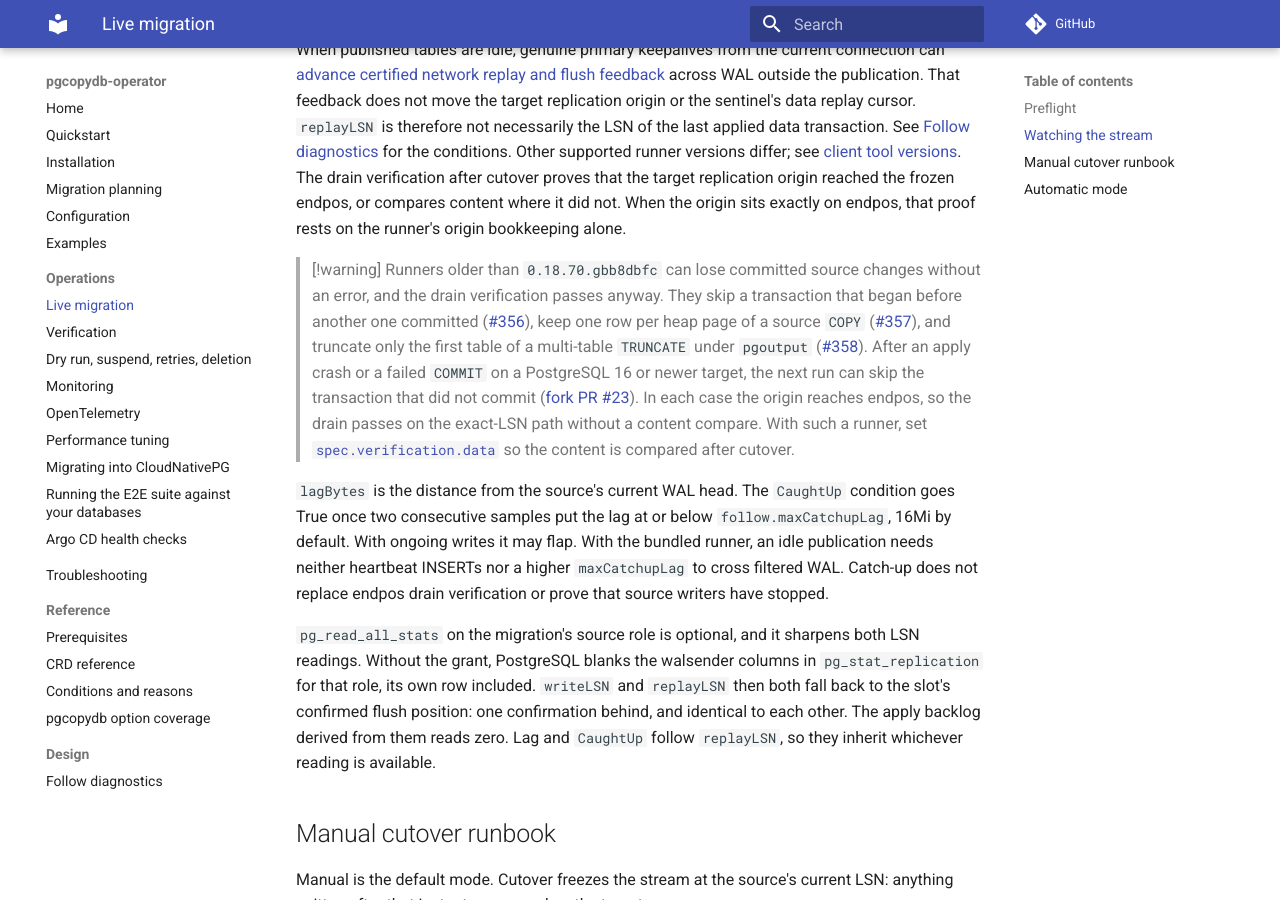
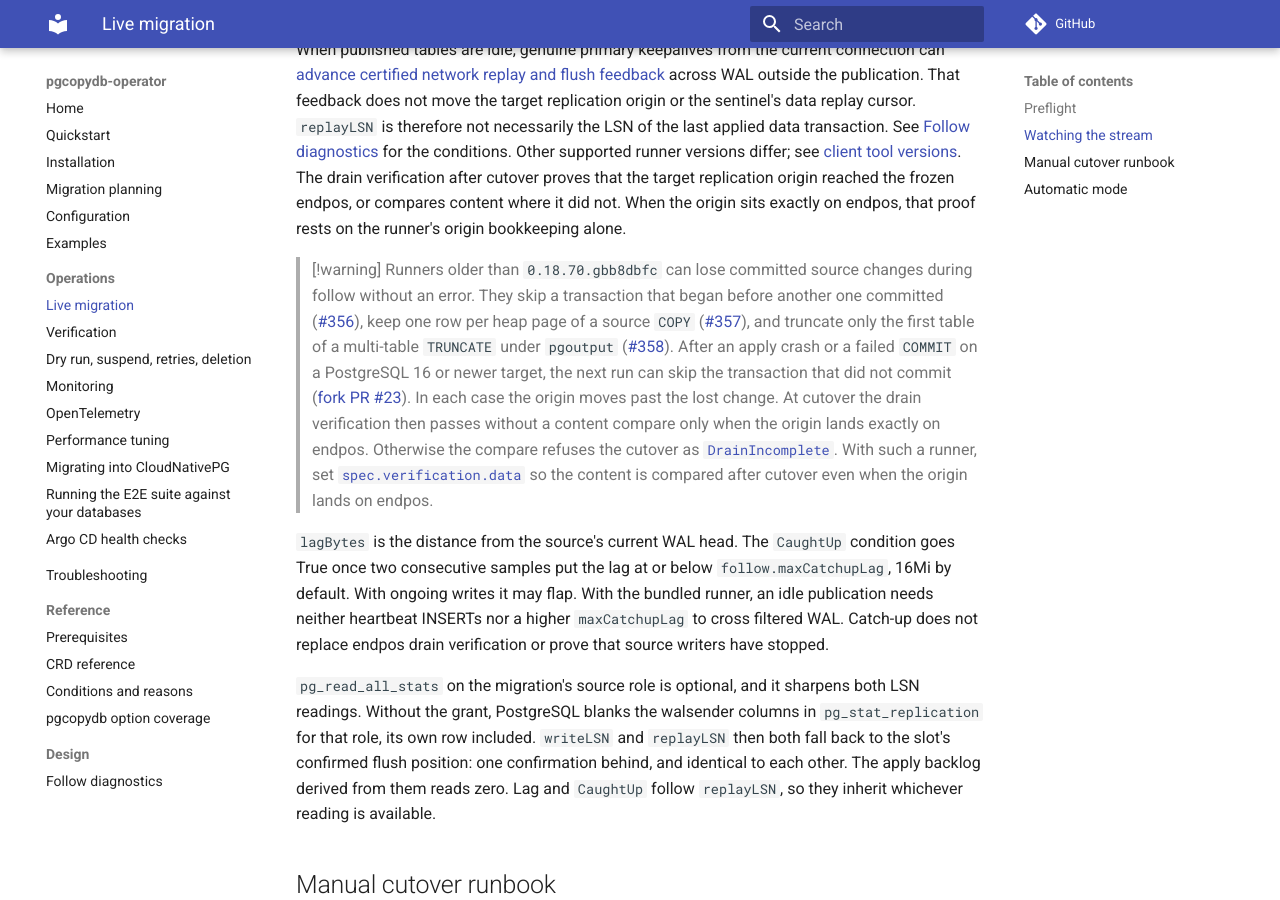
Before and after one commit to ydixken/pgcopydb-operator, an MkDocs documentation site: the page built from docs/operations/live-migration.md, in a window 1280 px wide and 900 px high, scrolled down 2761 px. Built offline with MkDocs 1.6.1 and Material for MkDocs 9.7.7, drawn with Linux system fonts in a browser that asks for light colours; comment, search, counter and statistics services are not loaded.

Commit message:
docs: say when the drain gate catches an older runner's lost changes
The exact-LSN pass skips the content compare, but any other distance
runs compare_data_strict and refuses the cutover as DrainIncomplete.
The warning and the e2e comment claimed the drain always passed.

```diff
--- a/docs/operations/live-migration.md
+++ b/docs/operations/live-migration.md
@@ -111,11 +111,13 @@ The drain verification after cutover proves that the target replication origin r
 When the origin sits exactly on endpos, that proof rests on the runner's origin bookkeeping alone.
 
 > [!warning]
-> Runners older than `0.18.70.gbb8dbfc` can lose committed source changes without an error, and the drain verification passes anyway.
+> Runners older than `0.18.70.gbb8dbfc` can lose committed source changes during follow without an error.
 > They skip a transaction that began before another one committed ([#356](https://github.com/ydixken/pgcopydb-operator/issues/356)), keep one row per heap page of a source `COPY` ([#357](https://github.com/ydixken/pgcopydb-operator/issues/357)), and truncate only the first table of a multi-table `TRUNCATE` under `pgoutput` ([#358](https://github.com/ydixken/pgcopydb-operator/issues/358)).
 > After an apply crash or a failed `COMMIT` on a PostgreSQL 16 or newer target, the next run can skip the transaction that did not commit ([fork PR #23](https://github.com/ydixken/pgcopydb/pull/23)).
-> In each case the origin reaches endpos, so the drain passes on the exact-LSN path without a content compare.
-> With such a runner, set [`spec.verification.data`](verification.md) so the content is compared after cutover.
+> In each case the origin moves past the lost change.
+> At cutover the drain verification then passes without a content compare only when the origin lands exactly on endpos.
+> Otherwise the compare refuses the cutover as [`DrainIncomplete`](../troubleshooting.md#phase-failed-with-reason-drainincomplete).
+> With such a runner, set [`spec.verification.data`](verification.md) so the content is compared after cutover even when the origin lands on endpos.
 
 `lagBytes` is the distance from the source's current WAL head.
 The `CaughtUp` condition goes True once two consecutive samples put the lag at or below `follow.maxCatchupLag`, 16Mi by default.
```
Also changed, not shown: 1 other file.
